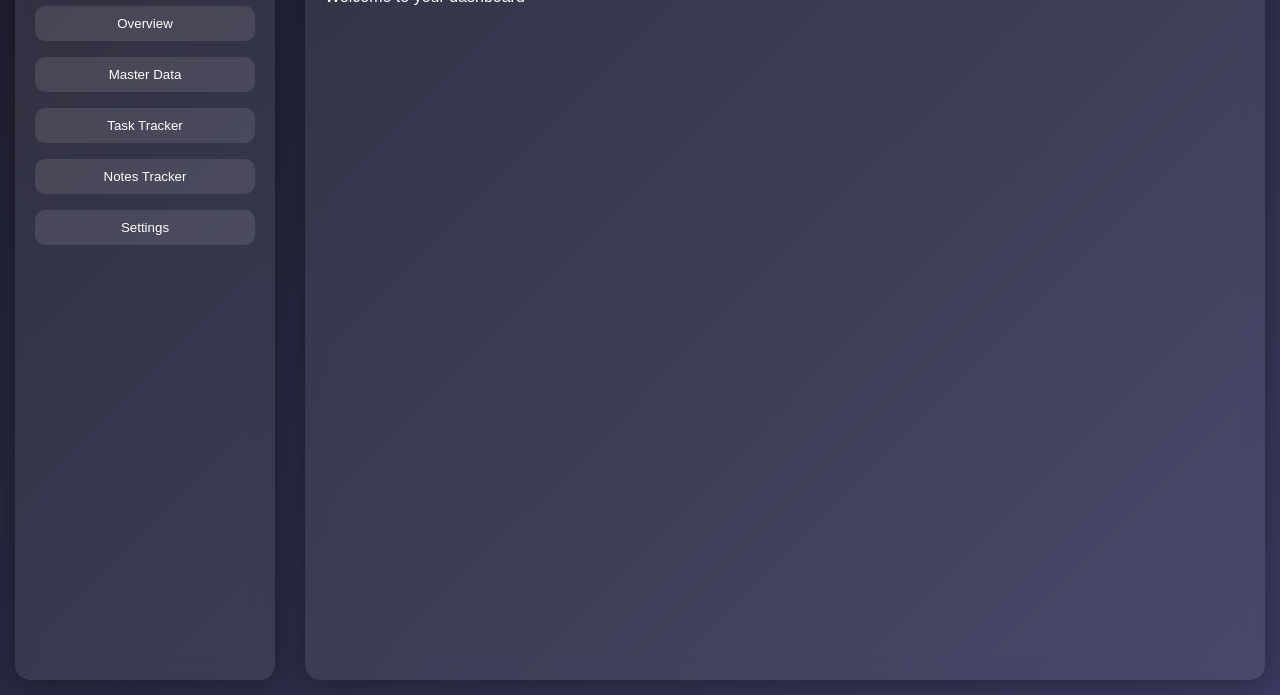
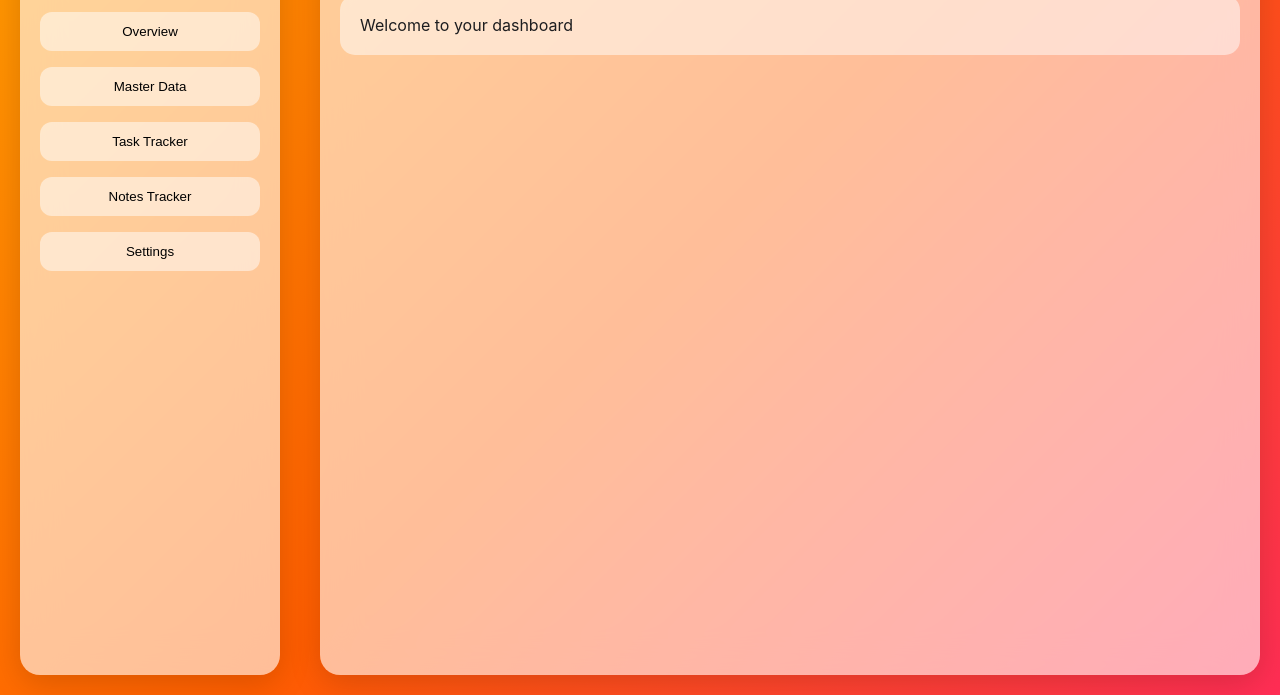
Before and after one commit to StanislavBakon/team-monitor, a plain HTML site: page index.html in a window 1280 px wide. Shown: the part 105-800 px from the top of the page. Drawn offline with Linux system fonts and the light colour scheme.

Commit message:
Update index.html

```diff
--- a/index.html
+++ b/index.html
@@ -6,55 +6,65 @@
   <style>
     body {
       margin: 0;
-      font-family: Arial;
-      background: linear-gradient(135deg, #1e1e2f, #3a3a5f);
+      font-family: -apple-system, BlinkMacSystemFont, sans-serif;
       height: 100vh;
       display: flex;
-      color: white;
+      background: linear-gradient(135deg, #ff9a00, #ff5e00, #ff2d55);
+      color: #1d1d1f;
     }
 
-    /* Glass effect */
+    /* Frosted glass */
     .glass {
-      background: rgba(255, 255, 255, 0.08);
-      backdrop-filter: blur(10px);
-      border-radius: 15px;
-      box-shadow: 0 4px 30px rgba(0,0,0,0.3);
+      background: rgba(255, 255, 255, 0.6);
+      backdrop-filter: blur(20px);
+      border-radius: 20px;
+      box-shadow: 0 8px 32px rgba(0,0,0,0.15);
     }
 
     .sidebar {
       width: 220px;
-      margin: 15px;
+      margin: 20px;
       padding: 20px;
     }
 
     .sidebar h2 {
       margin-bottom: 20px;
+      font-weight: 600;
     }
 
     .sidebar button {
       width: 100%;
       margin: 8px 0;
-      padding: 10px;
+      padding: 12px;
       border: none;
-      border-radius: 10px;
-      background: rgba(255,255,255,0.1);
-      color: white;
+      border-radius: 12px;
+      background: rgba(255,255,255,0.5);
       cursor: pointer;
       transition: 0.2s;
+      font-weight: 500;
     }
 
     .sidebar button:hover {
-      background: rgba(255,255,255,0.2);
+      background: rgba(255,255,255,0.8);
+      transform: scale(1.02);
     }
 
     .main {
       flex: 1;
-      margin: 15px;
+      margin: 20px;
       padding: 20px;
     }
 
     h1 {
       margin-top: 0;
+    }
+
+    /* Optional: cards for future */
+    .card {
+      padding: 20px;
+      margin-top: 10px;
+      border-radius: 15px;
+      background: rgba(255,255,255,0.5);
     }
 
   </style>
@@ -74,7 +84,7 @@
 
   <div class="main glass" id="content">
     <h1>Overview</h1>
-    <p>Welcome to your dashboard</p>
+    <div class="card">Welcome to your dashboard</div>
   </div>
 
   <script>
@@ -82,23 +92,23 @@
       const content = document.getElementById("content");
 
       if (page === "overview") {
-        content.innerHTML = "<h1>Overview</h1><p>Dashboard coming soon</p>";
+        content.innerHTML = "<h1>Overview</h1><div class='card'>Dashboard coming soon</div>";
       }
 
       if (page === "master") {
-        content.innerHTML = "<h1>Master Data</h1><p>Employee list coming soon</p>";
+        content.innerHTML = "<h1>Master Data</h1><div class='card'>Employee list coming soon</div>";
       }
 
       if (page === "tasks") {
-        content.innerHTML = "<h1>Task Tracker</h1><p>Tasks coming soon</p>";
+        content.innerHTML = "<h1>Task Tracker</h1><div class='card'>Tasks coming soon</div>";
       }
 
       if (page === "notes") {
-        content.innerHTML = "<h1>Notes Tracker</h1><p>Notes coming soon</p>";
+        content.innerHTML = "<h1>Notes Tracker</h1><div class='card'>Notes coming soon</div>";
       }
 
       if (page === "settings") {
-        content.innerHTML = "<h1>Settings</h1><p>Settings coming soon</p>";
+        content.innerHTML = "<h1>Settings</h1><div class='card'>Settings coming soon</div>";
       }
     }
   </script>
```
